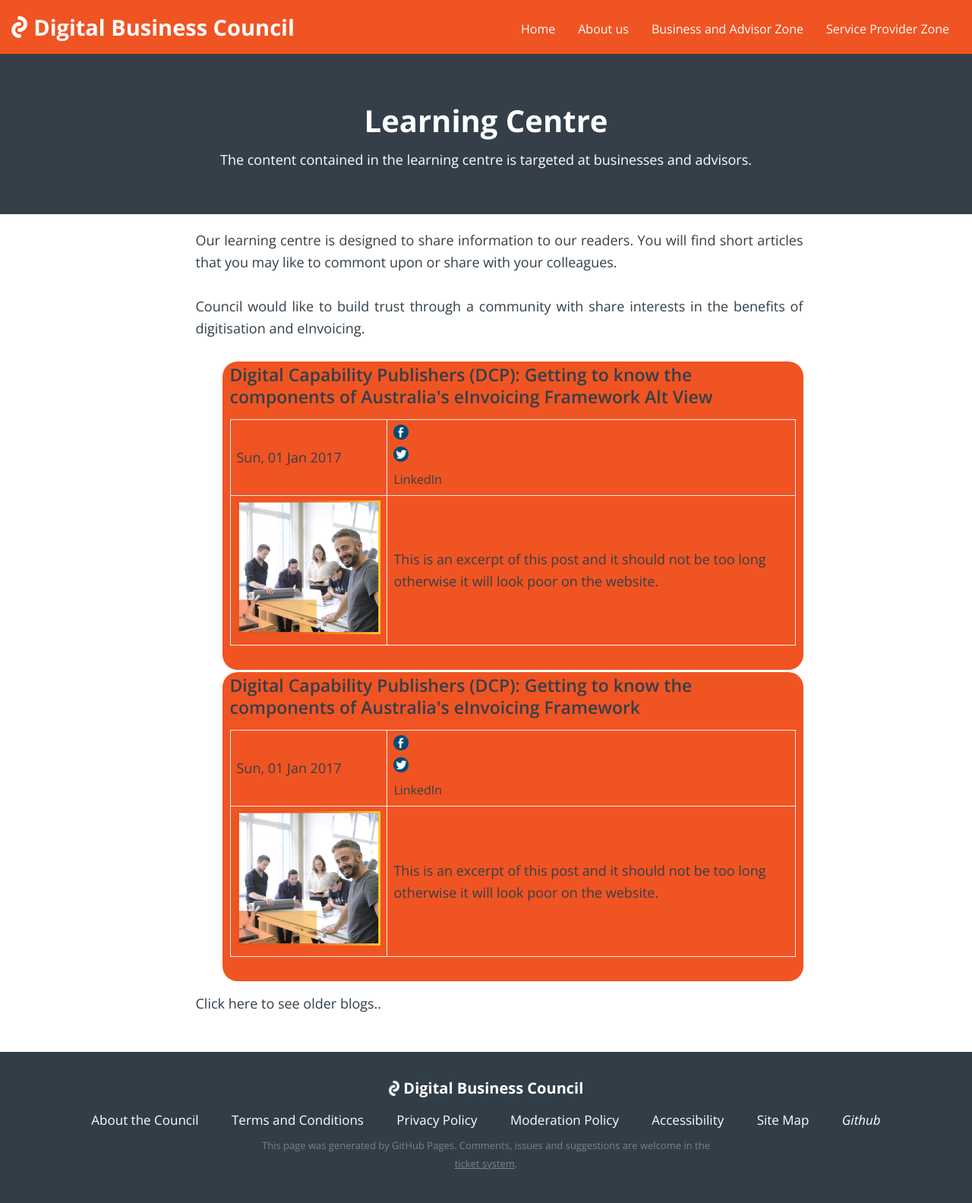
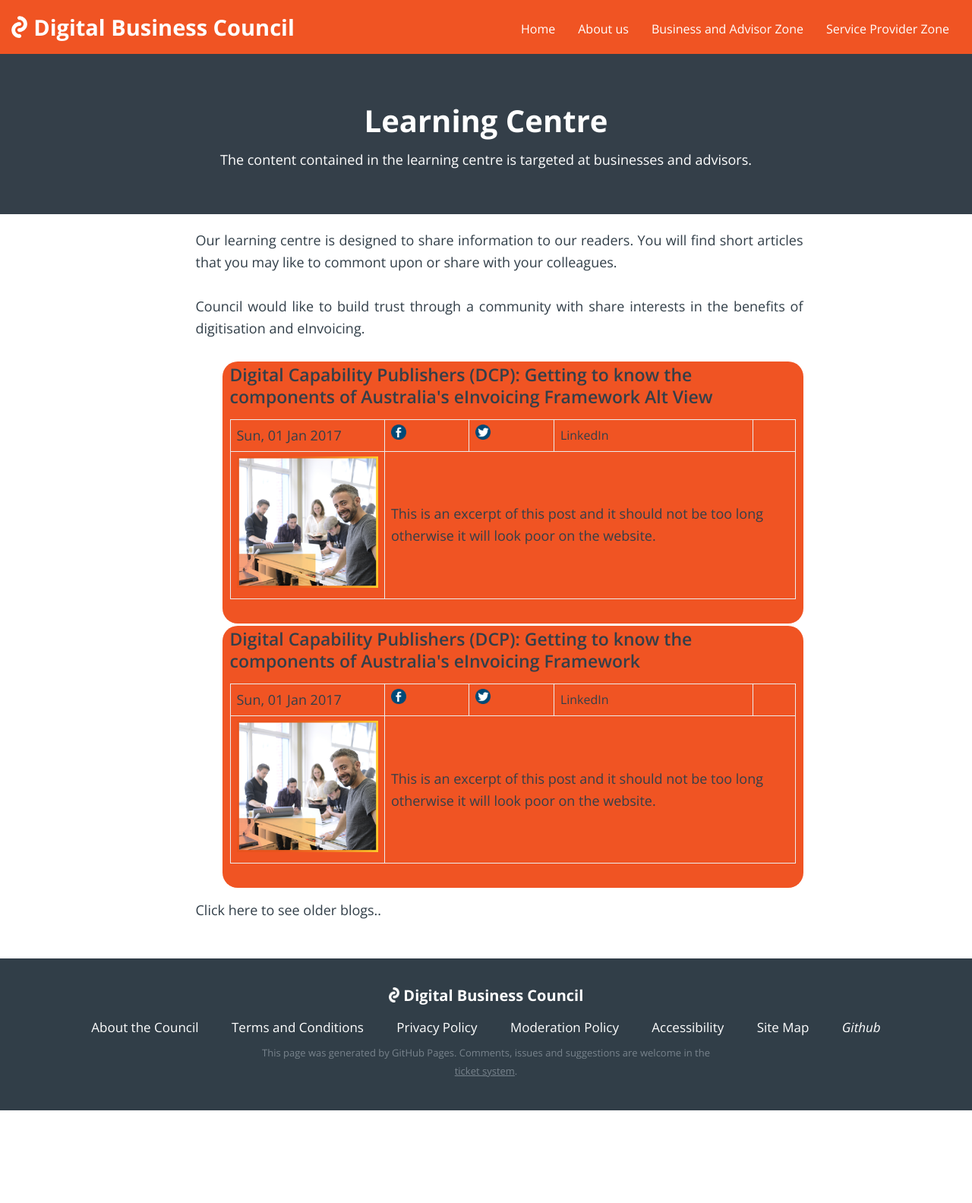
Before and after one commit to Digital-Business-Council/Digital-Business-Council.github.io, a Jekyll site: the page built from pages/business-zone/blogs/learning-centre.md, in a window 1280 px wide. Shown: the whole page at 76% size. Built offline with Jekyll 4.4.1, drawn with Linux system fonts in a browser that asks for light colours; after the commit the page ends 1462 px from its top, so only the background shows below that.

Commit message:
Update learning-centre.md

```diff
--- a/pages/business-zone/blogs/learning-centre.md
+++ b/pages/business-zone/blogs/learning-centre.md
@@ -15,18 +15,26 @@
 
     <table>
     <tr>
-    <td>
+    <td colspan="4">
     {{ blog-page.date | date: "%a, %d %b %Y" }}
     </td>
     <td>
-    <a href="http://m.facebook.com/sharer.php?u={{ blog-page.url | absolute_url }}&t={{ blog-page.title }}&sv={{ blog-page.excerpt-image | absolute_url}})"><img src="{{site.url}}/images/favicon/facebook.png" width="20px"/></a><a href="https://twitter.com/share?text={{ blog-page.title }}&url={{ blog-page.url | absolute_url }}"><img src="{{site.url}}/images/favicon/twitter.png" width="20px"/></a><a href="http://www.linkedin.com/shareArticle?mini=true&summary={{ blog-page.excerpt }}&title={{ blog-page.title }}&url={{ blog-page.url | absolute_url }}">LinkedIn</a>
+    <a href="http://m.facebook.com/sharer.php?u={{ blog-page.url | absolute_url }}&t={{ blog-page.title }}&sv={{ blog-page.excerpt-image | absolute_url}})"><img src="{{site.url}}/images/favicon/facebook.png" width="20px"/></a>
+    </td>
+    <td>
+    <a href="https://twitter.com/share?text={{ blog-page.title }}&url={{ blog-page.url | absolute_url }}"><img src="{{site.url}}/images/favicon/twitter.png" width="20px"/></a>
+    </td>
+    <td>
+    <a href="http://www.linkedin.com/shareArticle?mini=true&summary={{ blog-page.excerpt }}&title={{ blog-page.title }}&url={{ blog-page.url | absolute_url }}">LinkedIn</a>
+    </td>
+    <td>
     </td>
     </tr>
     <tr>
-    <td>
+    <td colspan="3">
     <img src="{{ blog-page.excerpt-image | absolute_url }}" />
     </td>
-    <td>
+    <td colspan="5">
     {{ blog-page.excerpt }}
     </td>
     </tr>
```
